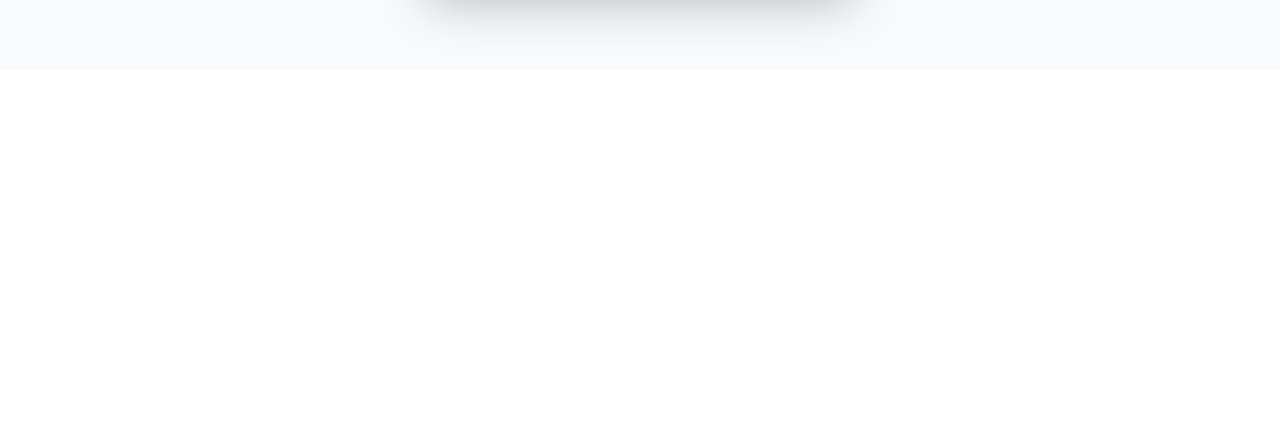
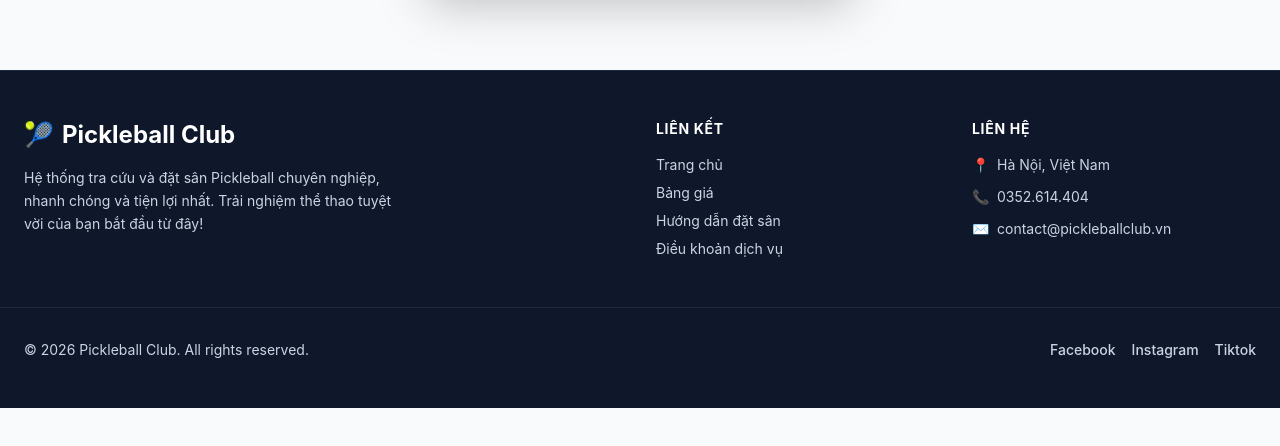
Before and after one commit to lamdq123/pickleball-project, a React (Vite) app in the folder frontend/: page / in a window 1280 px wide. Shown: the part 848-1294 px from the top of the page. Before the commit the page ends 918 px from the top, so only its background shows below. Built offline with nearby package versions, Linux system fonts and the light colour scheme; no server answers.

Commit message:
feat(ui): add Footer component to enhance page layout and navigation

```diff
--- /dev/null
+++ b/frontend/src/components/client/Footer.tsx
@@ -0,0 +1,59 @@
+import { Link } from 'react-router-dom';
+
+export default function Footer() {
+    return (
+        <footer className="bg-slate-900 text-slate-300 py-12 border-t border-slate-800 mt-20">
+            <div className="max-w-7xl mx-auto px-6 grid grid-cols-1 md:grid-cols-4 gap-8">
+                {/* Cột 1: Thông tin thương hiệu */}
+                <div className="md:col-span-2">
+                    <h3 className="text-2xl font-bold text-white mb-4 flex items-center gap-2">
+                        <span className="text-emerald-400">🎾</span> Pickleball Club
+                    </h3>
+                    <p className="text-sm leading-relaxed max-w-sm mb-6">
+                        Hệ thống tra cứu và đặt sân Pickleball chuyên nghiệp, nhanh chóng và tiện lợi nhất. Trải nghiệm thể thao tuyệt vời của bạn bắt đầu từ đây!
+                    </p>
+                </div>
+
+                {/* Cột 2: Liên kết nhanh */}
+                <div>
+                    <h4 className="text-white font-bold mb-4 uppercase tracking-wider text-sm">Liên kết</h4>
+                    <ul className="space-y-2 text-sm">
+                        <li><Link to="/" className="hover:text-emerald-400 transition-colors">Trang chủ</Link></li>
+                        <li><a href="#" className="hover:text-emerald-400 transition-colors">Bảng giá</a></li>
+                        <li><a href="#" className="hover:text-emerald-400 transition-colors">Hướng dẫn đặt sân</a></li>
+                        <li><a href="#" className="hover:text-emerald-400 transition-colors">Điều khoản dịch vụ</a></li>
+                    </ul>
+                </div>
+
+                {/* Cột 3: Liên hệ */}
+                <div>
+                    <h4 className="text-white font-bold mb-4 uppercase tracking-wider text-sm">Liên hệ</h4>
+                    <ul className="space-y-3 text-sm">
+                        <li className="flex items-start gap-2">
+                            <span>📍</span>
+                            <span>Hà Nội, Việt Nam</span>
+                        </li>
+                        <li className="flex items-center gap-2">
+                            <span>📞</span>
+                            <span>0352.614.404</span>
+                        </li>
+                        <li className="flex items-center gap-2">
+                            <span>✉️</span>
+                            <span>contact@pickleballclub.vn</span>
+                        </li>
+                    </ul>
+                </div>
+            </div>
+
+            {/* Dòng bản quyền dưới cùng */}
+            <div className="max-w-7xl mx-auto px-6 mt-12 pt-8 border-t border-slate-800 text-sm text-center md:text-left flex flex-col md:flex-row justify-between items-center">
+                <p>&copy; 2026 Pickleball Club. All rights reserved.</p>
+                <div className="flex gap-4 mt-4 md:mt-0">
+                    <a href="#" className="hover:text-white transition-colors font-medium">Facebook</a>
+                    <a href="#" className="hover:text-white transition-colors font-medium">Instagram</a>
+                    <a href="#" className="hover:text-white transition-colors font-medium">Tiktok</a>
+                </div>
+            </div>
+        </footer>
+    );
+}
--- a/frontend/src/pages/Home.tsx
+++ b/frontend/src/pages/Home.tsx
@@ -10,6 +10,9 @@ import QRModal from '../components/client/QRModal';
 import CourtFilter from '../components/client/CourtFilter';
 import CourtCard from '../components/client/CourtCard';
 import BookingModal from '../components/client/BookingModal';
+import Footer from '../components/client/Footer';
+
+
 interface Court { id: number; name: string; location: string; pricePerHour: number; imageUrl?: string; }
 
 export default function Home() {
@@ -223,6 +226,7 @@ export default function Home() {
                     onCancel={() => setShowQR(false)}
                 />
             )}
+            <Footer />
         </div>
     );
 }
```
